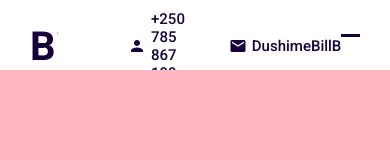
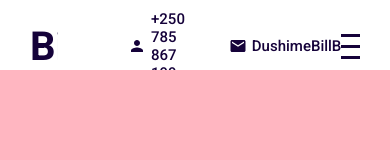
Before and after one commit to BillBenon/my-portofolio, a React (Create React App) app: page / in a window 390 px wide. Shown: the top 160 px of the page. Built offline with nearby package versions, Linux system fonts and the light colour scheme.

Commit message:
finished building the hamburger at the right

```diff
--- a/src/components/topbar/topbar.scss
+++ b/src/components/topbar/topbar.scss
@@ -49,6 +49,8 @@
         width: 32px;
         height: 25px;
         display: flex;
+        flex-direction: column;
+        justify-content: space-between;
 
         span {
           width: 100%;
```
